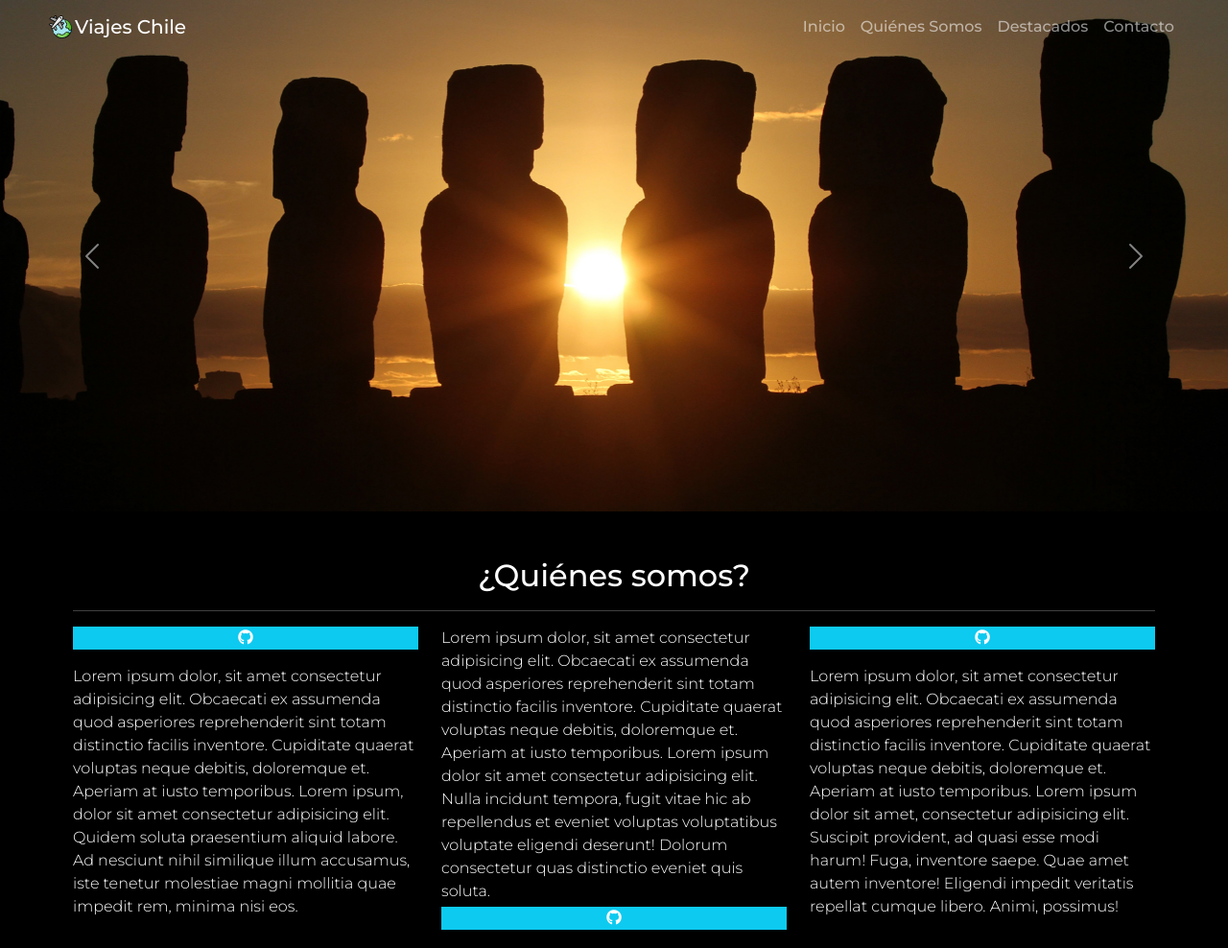
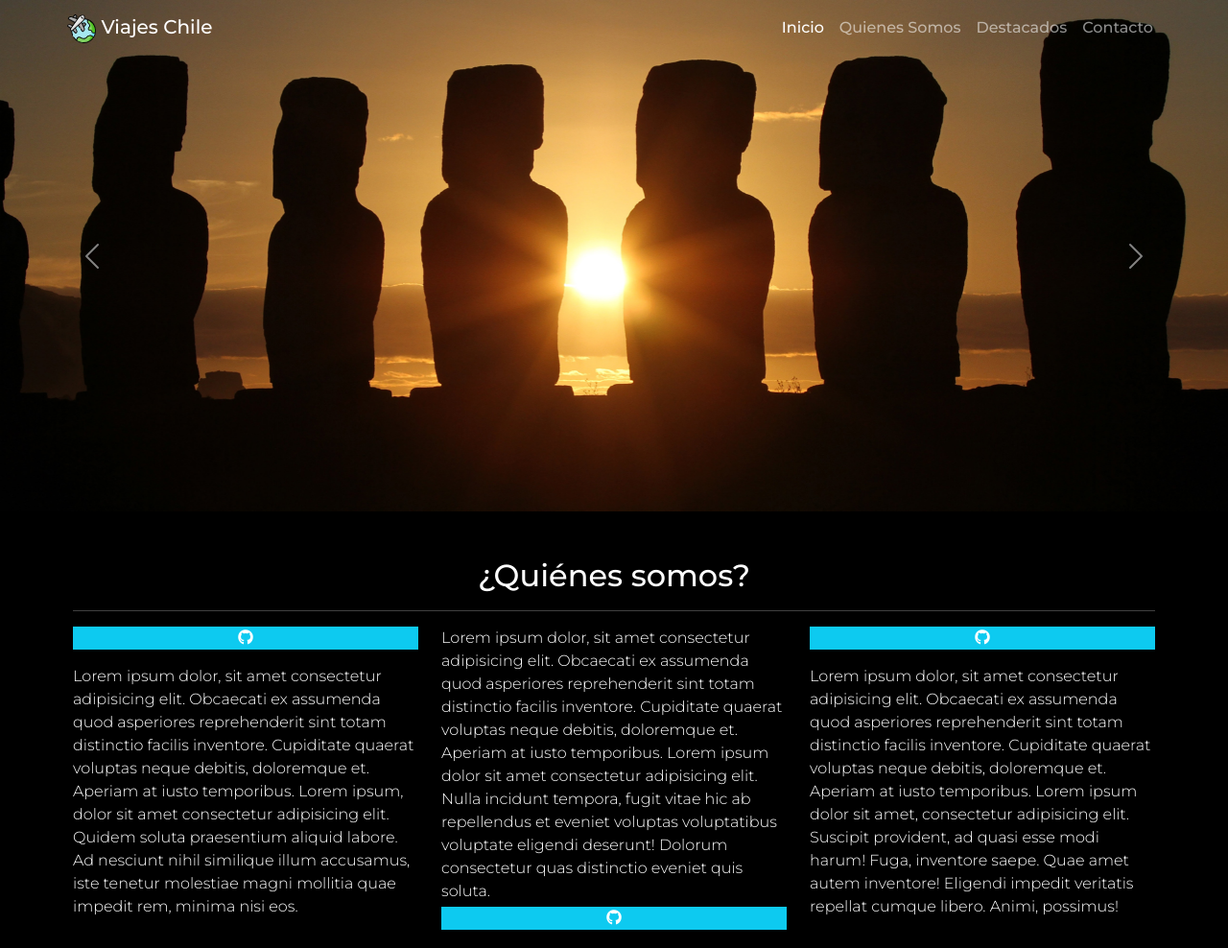
Before and after one commit to Carlorockz/master-prueba-linea-aerea, a plain HTML site: page index.html in a window 1280 px wide. Shown: the top 988 px of the page at 96% size. Drawn offline with nearby package versions, Linux system fonts and the light colour scheme; a script that the page names is missing.

Commit message:
Se agrega documentación en head, se modifica nav

```diff
--- a/assets/css/style.css
+++ b/assets/css/style.css
@@ -3,17 +3,20 @@ body*{
     margin: 0;
     border:
 }
-
+/*Estilo body*/
 body{
     background-color: black;
     color: white;
     font-family: 'Montserrat', sans-serif;
 }
+/*fin*/
+/*Estilo párrafos*/
 p{
     margin: 0;
     padding: 0;
     font-weight: 300;
 }
+/*fin*/
 /*Estilo de la barra de navegación*/
 .navbar{
     position: fixed;
--- a/assets/js/javascript.js
+++ b/assets/js/javascript.js
@@ -9,6 +9,7 @@ window.addEventListener('scroll', function () {
   }
 });
 /*fin*/
+
 /*Animación que permite que ralentizar la transición del click del link de menú a la sección determinada*/
 $(document).ready(function(){
   $("a").on('click', function(event) {
--- a/index.html
+++ b/index.html
@@ -1,47 +1,62 @@
 <!DOCTYPE html>
 <html lang="en">
-<!-- Aquí comienza el head. -->
+<!-- Aquí comienza el head -->
+
 <head>
   <meta charset="UTF-8">
   <meta http-equiv="X-UA-Compatible" content="IE=edge">
   <meta name="viewport" content="width=device-width, initial-scale=1.0">
   <title>Prueba Línea Aérea</title>
+  <!-- Bootstrap V5.0 -->
   <link href="https://cdn.jsdelivr.net/npm/bootstrap@5.0.1/dist/css/bootstrap.min.css" rel="stylesheet"
     integrity="sha384-+0n0xVW2eSR5OomGNYDnhzAbDsOXxcvSN1TPprVMTNDbiYZCxYbOOl7+AMvyTG2x" crossorigin="anonymous">
+  <!-- Google Fonts -->
   <link rel="preconnect" href="https://fonts.gstatic.com">
   <link href="https://fonts.googleapis.com/css2?family=Montserrat:wght@300;500&display=swap" rel="stylesheet">
+  <!-- Fontawesome -->
   <link rel="stylesheet" href="https://use.fontawesome.com/releases/v5.6.3/css/all.css"
     integrity="sha384-UHRtZLI+pbxtHCWp1t77Bi1L4ZtiqrqD80Kn4Z8NTSRyMA2Fd33n5dQ8lWUE00s/" crossorigin="anonymous">
+  <!-- CSS3 -->
   <link rel="stylesheet" href="assets/css/style.css">
+  <!-- JQuery -->
   <script src="https://ajax.googleapis.com/ajax/libs/jquery/3.6.0/jquery.min.js"></script>
 </head>
-<!-- Aquí cierra el head. -->
+<!-- Aquí cierra el head -->
 
 <body>
-<!-- Aquí comienza el header. -->
+  <!-- Aquí comienza el header -->
   <header id="header-ps">
     <!-- Aquí comienza la barra de navegación -->
-    <nav class="navbar navbar-expand-lg navbar-dark text-white px-5 ">
-      <img src="assets/img/viajes.svg" alt="" width="30" height="24">
-      <a class="navbar-brand" href="#">Viajes Chile</a>
-      <button class="navbar-toggler" type="button" data-mdb-toggle="collapse" data-mdb-target="#navbarRightAlignExample"
-        aria-controls="navbarRightAlignExample" aria-expanded="false" aria-label="Toggle navigation">
+    <nav id="navegador" class="navbar navbar-expand-md navbar-dark container-fluid navstyle" style="z-index:2;">
+      <div class="container px-0">
+        <a class="navbar-brand" href="#">
+          <img src="assets/img/viajes.svg" alt="logo Viajes Chile" width="30rem">
+          Viajes Chile
+        </a>
+        <button class="navbar-toggler" type="button" data-bs-toggle="collapse" data-bs-target="#navbarSupportedContent"
+          aria-controls="navbarSupportedContent" aria-expanded="false" aria-label="Toggle navigation">
           <span class="navbar-toggler-icon"></span>
         </button>
-      <div class="collapse navbar-collapse" id="navbarRightAlignExample">
-        <ul class="navbar-nav ms-auto mb-2 mb-lg-0">
+        <div class="collapse navbar-collapse" id="navbarSupportedContent">
+          <ul class="navbar-nav ms-auto">
             <li class="nav-item">
-            <a class="nav-link" href="#">Inicio </a>
+              <a class="nav-link active" aria-current="page" href="#carrusel" data-bs-toggle="tooltip"
+                data-bs-placement="bottom" title="Ir a inicio">Inicio</a>
+            </li>
+            <li class="nav-item d-none d-md-block">
+              <a class="nav-link" href="#quienes-somos" data-bs-toggle="tooltip" data-bs-placement="bottom"
+                title="Para saber más de nosotros">Quienes Somos</a>
             </li>
             <li class="nav-item">
-            <a class="nav-link" href="#quienes-somos">Quiénes Somos</a>
+              <a class="nav-link" href="#destacados" data-bs-toggle="tooltip" data-bs-placement="bottom"
+                title="Nuestros artículos destacados">Destacados</a>
             </li>
             <li class="nav-item">
-            <a class="nav-link" href="#destacados">Destacados</a>
+              <a class="nav-link" href="#contacto" data-bs-toggle="tooltip" data-bs-placement="bottom"
+                title="Contáctanos">Contacto</a>
             </li>
-          <li class="nav-item">
-            <a class="nav-link" href="#contacto">Contacto</a>
-          </li>
+          </ul>
+        </div>
       </div>
     </nav>
     <!-- Aquí cierra barra de navegación -->
```
Lines whose indentation alone changed are shown as unchanged.
